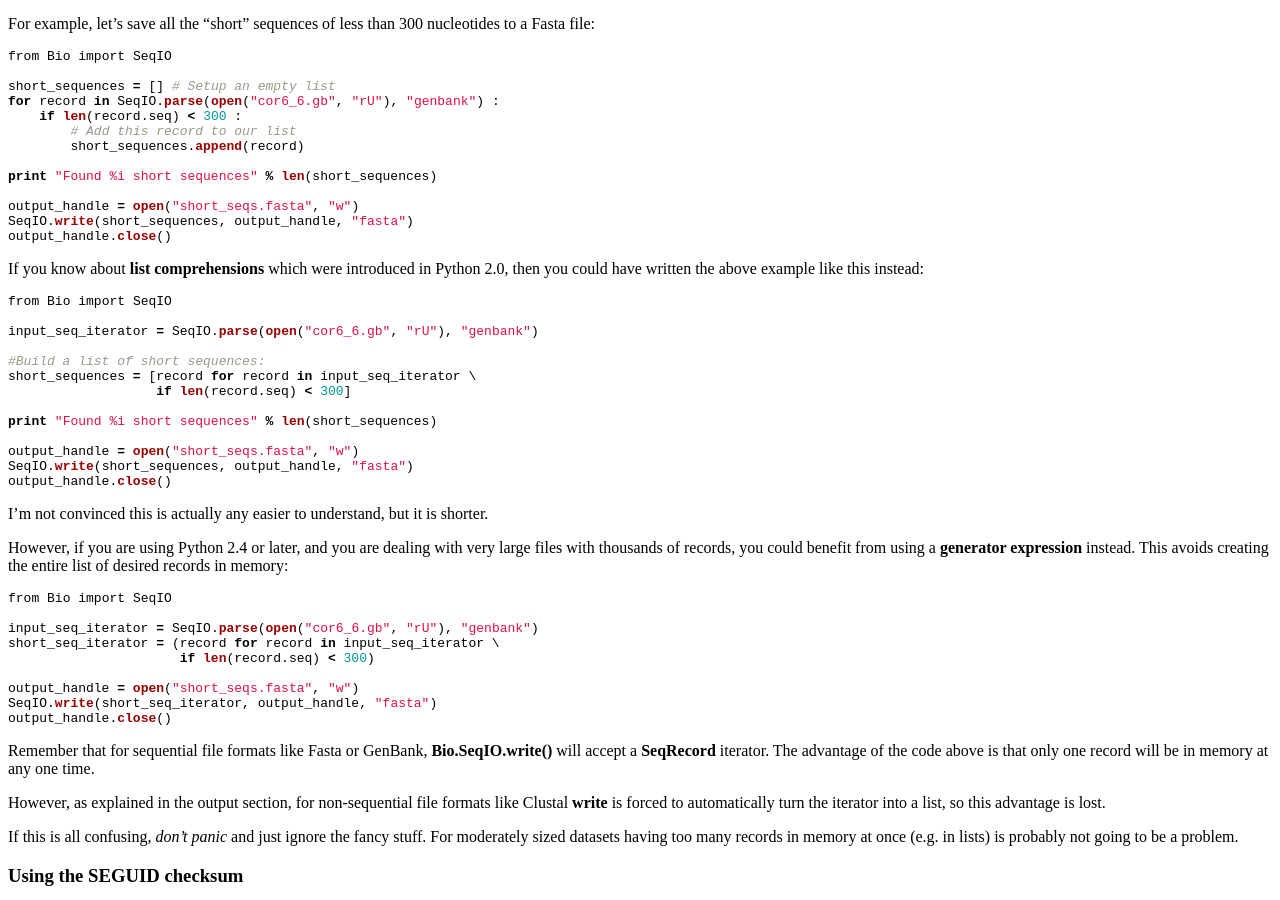
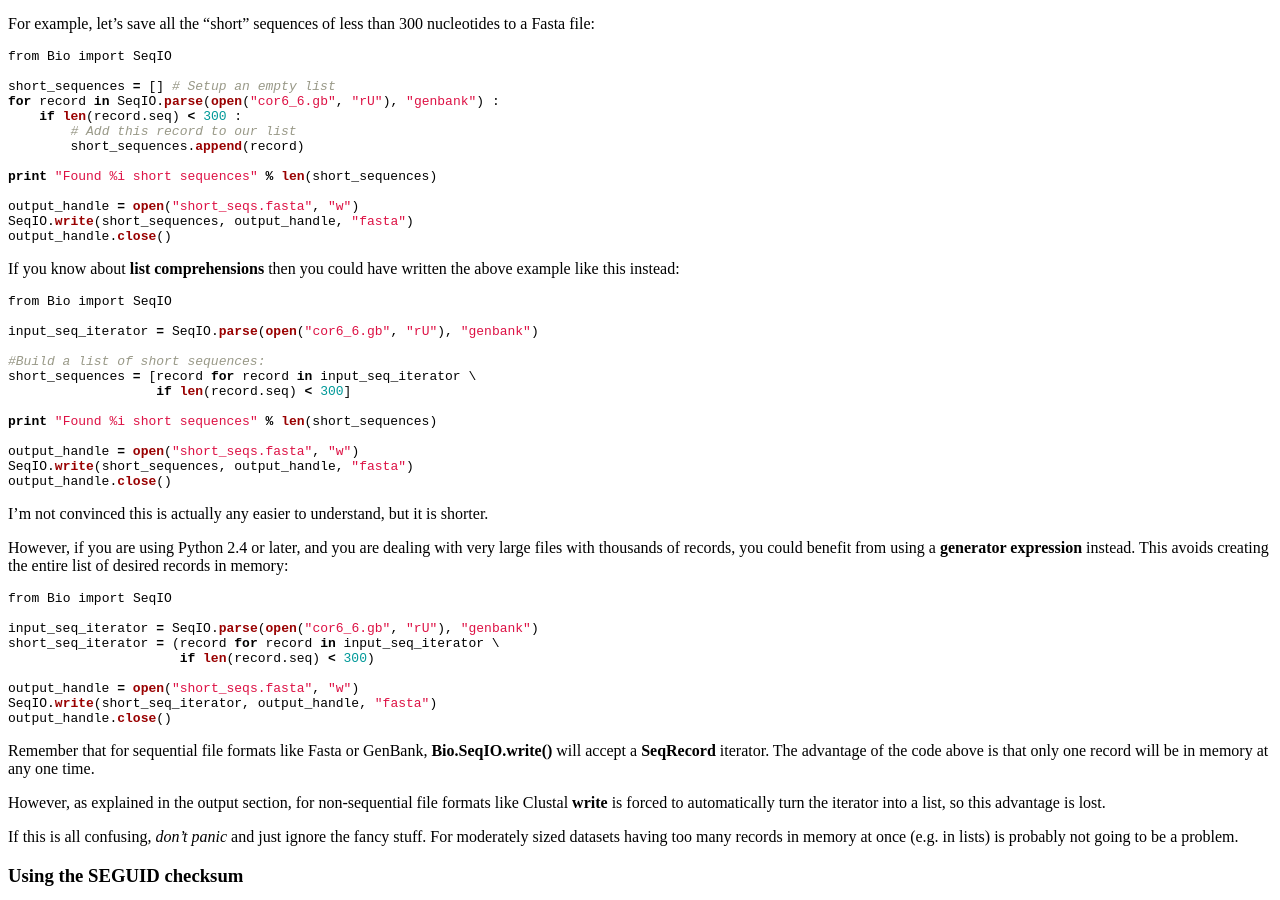
Before and after one commit to biopython/biopython.github.io, a Jekyll site: the page built from wiki/SeqIO.md, in a window 1280 px wide and 900 px high, scrolled down 3252 px. Built offline with Jekyll 4.4.1, drawn with Linux system fonts in a browser that asks for light colours.

Commit message:
/* Input/Output Example - Filtering by sequence length */

````diff
--- a/wiki/SeqIO.md
+++ b/wiki/SeqIO.md
@@ -305,9 +305,8 @@ SeqIO.write(short_sequences, output_handle, "fasta")
 output_handle.close()
 ```
 
-If you know about **list comprehensions** which were introduced in
-Python 2.0, then you could have written the above example like this
-instead:
+If you know about **list comprehensions** then you could have written
+the above example like this instead:
 
 ``` python
 from Bio import SeqIO
````
Also changed, not shown: 1 other file.
